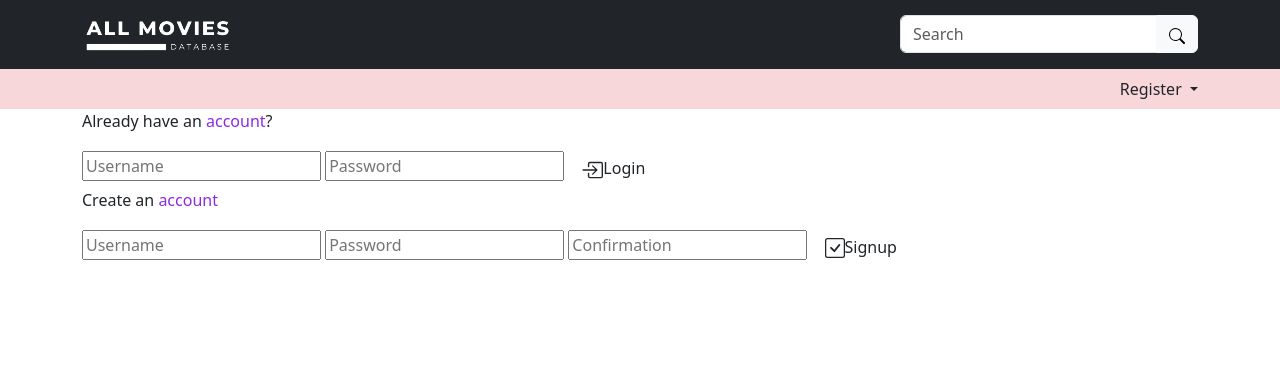
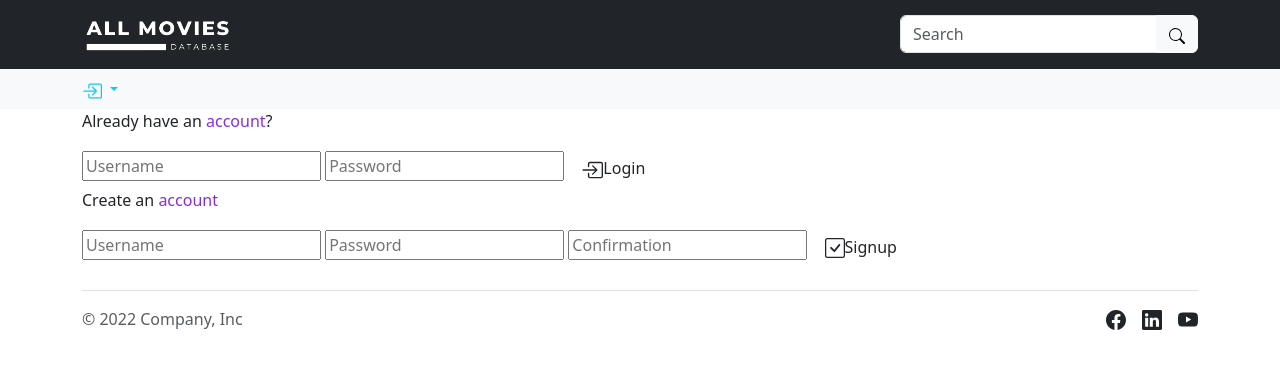
Before and after one commit to srky420/cs50-fp-bootstrap, a Flask app: page /registration in a window 1280 px wide. Shown: the top 369 px of the page. Run offline with Flask 2, Linux system fonts and the light colour scheme.

Commit message:
Navbar, banner, cards

```diff
--- a/templates/layout.html
+++ b/templates/layout.html
@@ -43,20 +43,30 @@
         </div>
     </nav>
 
-    <nav class="navbar bg-danger-subtle">
+    <nav class="navbar navbar-expand-sm bg-body-tertiary">
         <div class="container">
-            <div class="nav-item dropdown ms-auto">
-                <a class="nav-link dropdown-toggle" href="#" role="button" data-bs-toggle="dropdown"
+            <div class="nav-item dropdown">
+                <a class="nav-link dropdown-toggle text-info" href="#" role="button" data-bs-toggle="dropdown"
                     aria-expanded="false">
-                    Register
+                    <svg xmlns="http://www.w3.org/2000/svg" width="20" height="20" fill="currentColor" class="bi bi-box-arrow-in-right" viewBox="0 0 16 16">
+                        <path fill-rule="evenodd" d="M6 3.5a.5.5 0 0 1 .5-.5h8a.5.5 0 0 1 .5.5v9a.5.5 0 0 1-.5.5h-8a.5.5 0 0 1-.5-.5v-2a.5.5 0 0 0-1 0v2A1.5 1.5 0 0 0 6.5 14h8a1.5 1.5 0 0 0 1.5-1.5v-9A1.5 1.5 0 0 0 14.5 2h-8A1.5 1.5 0 0 0 5 3.5v2a.5.5 0 0 0 1 0v-2z"/>
+                        <path fill-rule="evenodd" d="M11.854 8.354a.5.5 0 0 0 0-.708l-3-3a.5.5 0 1 0-.708.708L10.293 7.5H1.5a.5.5 0 0 0 0 1h8.793l-2.147 2.146a.5.5 0 0 0 .708.708l3-3z"/>
+                    </svg>
                 </a>
                 <ul class="dropdown-menu">
-                    <li><a class="dropdown-item" href="#">Action</a></li>
-                    <li><a class="dropdown-item" href="#">Another action</a></li>
+                    <li>
+                        <a class="dropdown-item" href="#">
+                            <svg xmlns="http://www.w3.org/2000/svg" width="20" height="20" fill="currentColor" class="bi bi-person-square" viewBox="0 0 16 16">
+                                <path d="M11 6a3 3 0 1 1-6 0 3 3 0 0 1 6 0z"/>
+                                <path d="M2 0a2 2 0 0 0-2 2v12a2 2 0 0 0 2 2h12a2 2 0 0 0 2-2V2a2 2 0 0 0-2-2H2zm12 1a1 1 0 0 1 1 1v12a1 1 0 0 1-1 1v-1c0-1-1-4-6-4s-6 3-6 4v1a1 1 0 0 1-1-1V2a1 1 0 0 1 1-1h12z"/>
+                            </svg>
+                        </a>
+                    </li>
                     <li>
                         <hr class="dropdown-divider">
                     </li>
-                    <li><a class="dropdown-item" href="#">Something else here</a></li>
+                    <li><a class="dropdown-item" href="#">Login</a></li>
+                    <li><a class="dropdown-item" href="#">Signup</a></li>
                 </ul>
             </div>
         </div>
@@ -83,16 +93,31 @@
         {% block body %}{% endblock %}
     </div>
 
-
-
-
-
     <!-- Footer -->
-
-
-
-
-
+    <div class="container">
+        <footer class="d-flex flex-wrap justify-content-between align-items-center py-3 my-4 border-top">
+            <div class="col-md-4 d-flex align-items-center">
+                <span class="mb-3 mb-md-0 text-muted">© 2022 Company, Inc</span>
+            </div>
+            <ul class="nav col-md-4 justify-content-end list-unstyled d-flex">
+                <li class="ms-3">
+                    <svg xmlns="http://www.w3.org/2000/svg" width="20" height="20" fill="currentColor" class="bi bi-facebook" viewBox="0 0 16 16">
+                        <path d="M16 8.049c0-4.446-3.582-8.05-8-8.05C3.58 0-.002 3.603-.002 8.05c0 4.017 2.926 7.347 6.75 7.951v-5.625h-2.03V8.05H6.75V6.275c0-2.017 1.195-3.131 3.022-3.131.876 0 1.791.157 1.791.157v1.98h-1.009c-.993 0-1.303.621-1.303 1.258v1.51h2.218l-.354 2.326H9.25V16c3.824-.604 6.75-3.934 6.75-7.951z"/>
+                    </svg>
+                </li>
+                <li class="ms-3">
+                    <svg xmlns="http://www.w3.org/2000/svg" width="20" height="20" fill="currentColor" class="bi bi-linkedin" viewBox="0 0 16 16">
+                        <path d="M0 1.146C0 .513.526 0 1.175 0h13.65C15.474 0 16 .513 16 1.146v13.708c0 .633-.526 1.146-1.175 1.146H1.175C.526 16 0 15.487 0 14.854V1.146zm4.943 12.248V6.169H2.542v7.225h2.401zm-1.2-8.212c.837 0 1.358-.554 1.358-1.248-.015-.709-.52-1.248-1.342-1.248-.822 0-1.359.54-1.359 1.248 0 .694.521 1.248 1.327 1.248h.016zm4.908 8.212V9.359c0-.216.016-.432.08-.586.173-.431.568-.878 1.232-.878.869 0 1.216.662 1.216 1.634v3.865h2.401V9.25c0-2.22-1.184-3.252-2.764-3.252-1.274 0-1.845.7-2.165 1.193v.025h-.016a5.54 5.54 0 0 1 .016-.025V6.169h-2.4c.03.678 0 7.225 0 7.225h2.4z"/>
+                    </svg>
+                </li>
+                <li class="ms-3">
+                    <svg xmlns="http://www.w3.org/2000/svg" width="20" height="20" fill="currentColor" class="bi bi-youtube" viewBox="0 0 16 16">
+                        <path d="M8.051 1.999h.089c.822.003 4.987.033 6.11.335a2.01 2.01 0 0 1 1.415 1.42c.101.38.172.883.22 1.402l.01.104.022.26.008.104c.065.914.073 1.77.074 1.957v.075c-.001.194-.01 1.108-.082 2.06l-.008.105-.009.104c-.05.572-.124 1.14-.235 1.558a2.007 2.007 0 0 1-1.415 1.42c-1.16.312-5.569.334-6.18.335h-.142c-.309 0-1.587-.006-2.927-.052l-.17-.006-.087-.004-.171-.007-.171-.007c-1.11-.049-2.167-.128-2.654-.26a2.007 2.007 0 0 1-1.415-1.419c-.111-.417-.185-.986-.235-1.558L.09 9.82l-.008-.104A31.4 31.4 0 0 1 0 7.68v-.123c.002-.215.01-.958.064-1.778l.007-.103.003-.052.008-.104.022-.26.01-.104c.048-.519.119-1.023.22-1.402a2.007 2.007 0 0 1 1.415-1.42c.487-.13 1.544-.21 2.654-.26l.17-.007.172-.006.086-.003.171-.007A99.788 99.788 0 0 1 7.858 2h.193zM6.4 5.209v4.818l4.157-2.408L6.4 5.209z"/>
+                    </svg>
+                </li>
+            </ul>
+        </footer>
+    </div>
 </body>
 
 </html>
```
Also changed, not shown: templates/index.html (+50 -17 lines).
